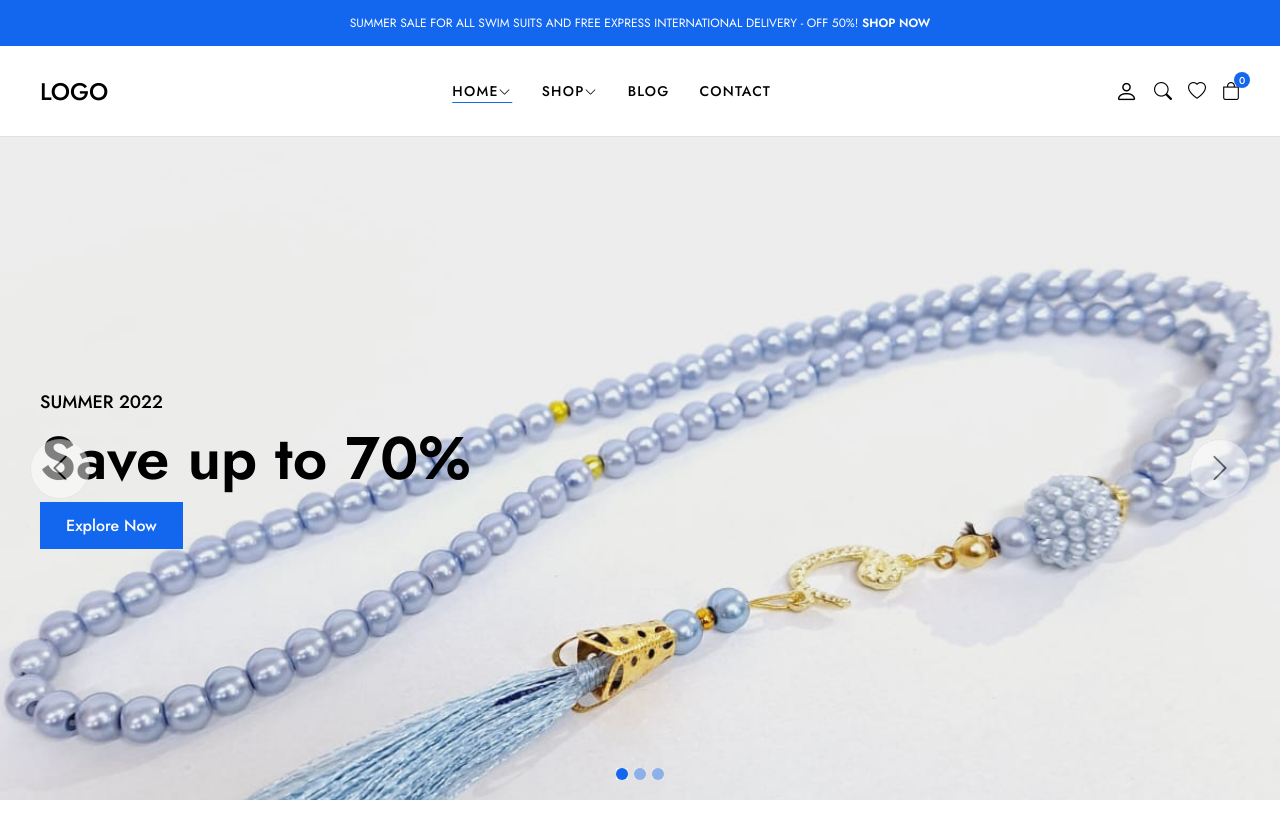
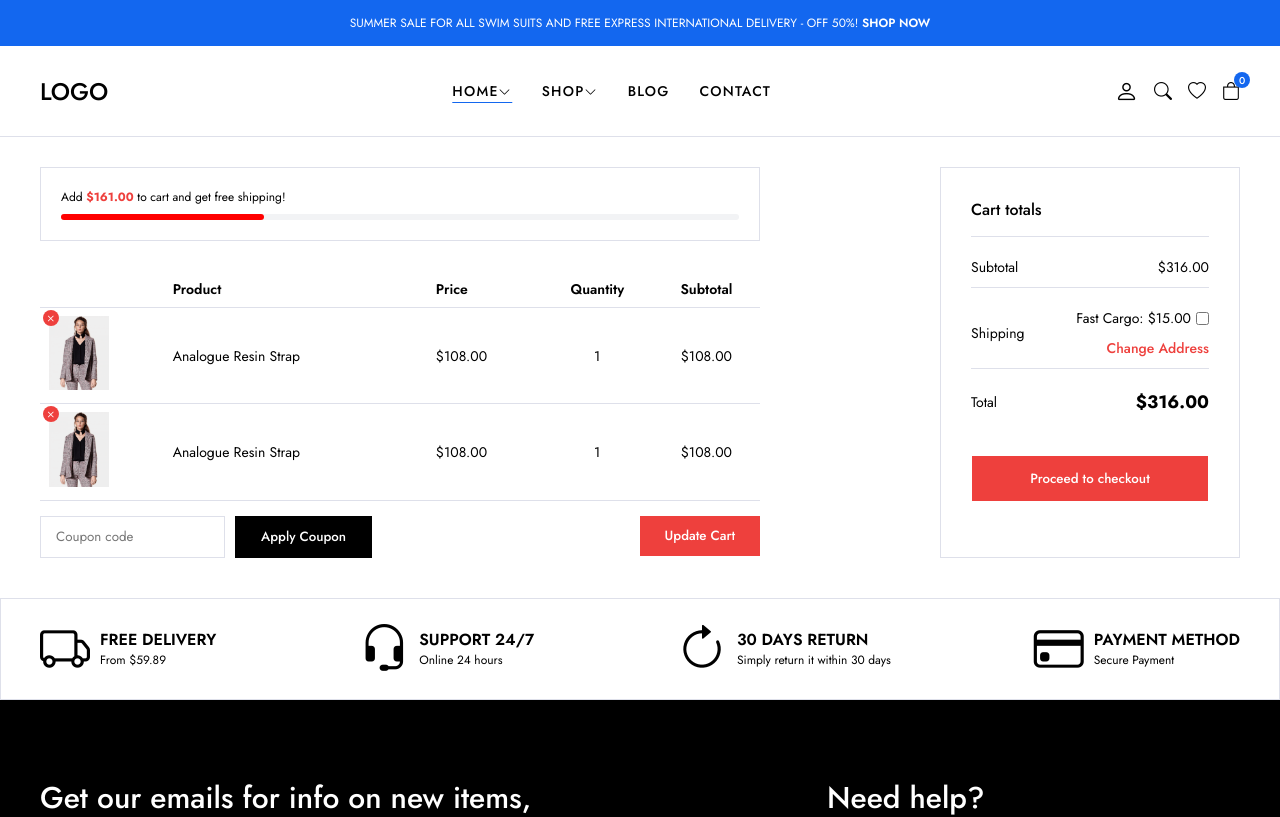
Before and after one commit to Hkn36Arslan/E-commerce_Website_With_React, a React (Vite) app in the folder E-Commerce/Frontend/e-comerce/: page / in a window 1280 px wide. Shown: the top 817 px of the page. Built offline with nearby package versions, Linux system fonts and the light colour scheme.

Commit message:
Projeye CartPages sayfası eklendi.

```diff
--- a/E-Commerce/Frontend/e-comerce/src/App.jsx
+++ b/E-Commerce/Frontend/e-comerce/src/App.jsx
@@ -1,16 +1,18 @@
 import React from "react";
 import "./App.css";
-import AuthPage from "./Pages/AuthPage";
-import ContactPage from "./Pages/ContactPage";
-import HomePage from "./Pages/HomePage";
-import ShopPage from "./Pages/ShopPage";
+import CartPage from "./Pages/CartPage";
+// import AuthPage from "./Pages/AuthPage";
+// import ContactPage from "./Pages/ContactPage";
+// import HomePage from "./Pages/HomePage";
+// import ShopPage from "./Pages/ShopPage";
 function App() {
   return (
     <React.Fragment>
-      <HomePage/>
+      {/* <HomePage/>
       <ShopPage/>
       <ContactPage/>
-      <AuthPage/>
+      <AuthPage/> */}
+      <CartPage/>
     </React.Fragment>
   );
 }
--- /dev/null
+++ b/E-Commerce/Frontend/e-comerce/src/Components/Cart/Cart.css
@@ -0,0 +1,225 @@
+.cart-page {
+  margin: 30px 0;
+}
+
+.cart-page-wrapper {
+  display: flex;
+  justify-content: space-between;
+}
+
+/*! cart form start  */
+
+.cart-page .cart-form {
+  flex-basis: 60%;
+}
+
+/*? progress start  */
+.cart-page .free-progress-bar {
+  border: 1px solid #dee0ea;
+  padding: 20px;
+  width: 100%;
+}
+
+.cart-page .progress-bar-title {
+  font-size: 12px;
+}
+
+.cart-page .progress-bar-title strong {
+  color: #ee403d;
+}
+
+.cart-page .progress-bar {
+  width: 100%;
+  height: 6px;
+  background-color: #f2f3f5;
+  border-radius: 10px;
+  margin-top: 8px;
+  position: relative;
+  z-index: -1;
+}
+
+.cart-page .progress-bar span {
+  background-color: red;
+  width: 30%;
+  height: 6px;
+  display: inline-block;
+  position: absolute;
+  z-index: 1;
+  border-radius: 10px;
+}
+/*? progress end  */
+
+/*? table start  */
+.cart-form table img {
+  width: 60px;
+}
+
+.cart-form .shop-table-wrapper {
+  overflow-x: auto;
+}
+
+.cart-form table > :not(caption) > * > * {
+  padding: 8px 0;
+}
+
+.cart-form table {
+  border-collapse: collapse;
+  width: 100%;
+  margin-top: 30px;
+  font-size: 14px;
+  min-width: 595px;
+}
+
+.cart-form table thead th {
+  text-align: start;
+  font-size: 14px;
+  font-weight: 600;
+}
+
+.cart-form table .product-quantity,
+.cart-form table .product-subtotal {
+  text-align: center;
+}
+
+.cart-form table tbody {
+  border-top: 1px solid #dee0ea;
+}
+
+.cart-form table tbody .cart-item {
+  border-bottom: 1px solid #dee0ea;
+}
+
+.cart-form table tbody .cart-image {
+  position: relative;
+}
+
+.cart-form table tbody i {
+  position: absolute;
+  top: 2px;
+  left: -6px;
+  background-color: #ee403d;
+  width: 16px;
+  height: 16px;
+  border-radius: 100%;
+  color: #fff;
+  display: grid;
+  place-items: center;
+  font-size: 13px;
+  cursor: pointer;
+}
+
+/*? table end  */
+
+/*? actions start  */
+.actions-wrapper {
+  display: flex;
+  justify-content: space-between;
+  flex-wrap: wrap;
+  gap: 10px;
+  margin-top: 15px;
+}
+
+.actions-wrapper .coupon {
+  display: flex;
+  align-items: center;
+  column-gap: 10px;
+}
+
+.actions-wrapper .coupon button {
+  background-color: #000;
+  color: #fff;
+}
+
+.actions-wrapper .coupon input {
+  height: 100%;
+}
+
+.actions-wrapper .update-cart button {
+  background-color: #ee403d;
+  color: #fff;
+  border: #fff;
+}
+/*? actions end  */
+
+/*? collaterals star  */
+
+.cart-collaterals {
+  flex: 0 0 300px;
+  border: 1px solid #dee0ea;
+  padding: 30px;
+}
+
+.cart-collaterals table {
+  width: 100%;
+  border-collapse: collapse;
+}
+
+.cart-collaterals h2 {
+  font-weight: 500;
+  font-size: 16px;
+  padding-bottom: 15px;
+  border-bottom: 1px solid #dee0ea;
+}
+
+.cart-collaterals table * {
+  font-size: 14px;
+  font-weight: 400;
+}
+
+.cart-collaterals table tr:not(:last-child) {
+  border-bottom: 1px solid #dee0ea;
+}
+
+.cart-collaterals table th {
+  text-align: start;
+  padding: 20px 0 10px 0;
+}
+
+.cart-collaterals table td {
+  text-align: end;
+  padding: 20px 0 10px 0;
+}
+
+.cart-collaterals table ul {
+  display: flex;
+  flex-direction: column;
+  row-gap: 10px;
+}
+
+.cart-collaterals table ul label {
+  display: flex;
+  align-items: center;
+  justify-content: flex-end;
+  column-gap: 5px;
+}
+
+.cart-collaterals table ul a {
+  color: #ee403d;
+  font-weight: 500;
+}
+
+.cart-collaterals table strong {
+  font-size: 18px;
+  font-weight: 700;
+}
+
+.cart-collaterals .checkout button {
+  margin-top: 30px;
+  background-color: #ee403d;
+  color: #fff;
+  border-color: #fff;
+  width: 100%;
+}
+
+/*? collaterals end  */
+
+/*! cart form end  */
+
+/* responsive */
+
+@media (max-width: 992px) {
+  .cart-page-wrapper {
+    flex-direction: column;
+    row-gap: 30px;
+  }
+}
--- /dev/null
+++ b/E-Commerce/Frontend/e-comerce/src/Components/Cart/Cart.jsx
@@ -0,0 +1,28 @@
+import "./Cart.css";
+import CartCoupon from "./CartCoupon";
+import CartProgress from "./CartProgress";
+import CartTable from "./CartTable";
+import CartTotals from "./CartTotals";
+
+const Cart = () => {
+  return (
+    <section className="cart-page">
+      <div className="container">
+        <div className="cart-page-wrapper">
+          <form className="cart-form">
+            <CartProgress />
+            <div className="shop-table-wrapper">
+              <CartTable />
+              <CartCoupon />
+            </div>
+          </form>
+          <div className="cart-collaterals">
+            <CartTotals />
+          </div>
+        </div>
+      </div>
+    </section>
+  );
+};
+
+export default Cart;
--- /dev/null
+++ b/E-Commerce/Frontend/e-comerce/src/Components/Cart/CartCoupon.jsx
@@ -0,0 +1,15 @@
+const CartCoupon = () => {
+  return (
+    <div className="actions-wrapper">
+      <div className="coupon">
+        <input type="text" className="input-text" placeholder="Coupon code" />
+        <button className="btn">Apply Coupon</button>
+      </div>
+      <div className="update-cart">
+        <button className="btn">Update Cart</button>
+      </div>
+    </div>
+  );
+};
+
+export default CartCoupon;
--- /dev/null
+++ b/E-Commerce/Frontend/e-comerce/src/Components/Cart/CartItem.jsx
@@ -0,0 +1,17 @@
+const CartItem = () => {
+  return (
+    <tr className="cart-item">
+      <td></td>
+      <td className="cart-image">
+        <img src="img/products/product1/1.png" alt="" />
+        <i className="bi bi-x delete-cart" data-id="1"></i>
+      </td>
+      <td>Analogue Resin Strap</td>
+      <td>$108.00</td>
+      <td className="product-quantity">1</td>
+      <td className="product-subtotal">$108.00</td>
+    </tr>
+  );
+};
+
+export default CartItem;
--- /dev/null
+++ b/E-Commerce/Frontend/e-comerce/src/Components/Cart/CartProgress.jsx
@@ -0,0 +1,14 @@
+const CartProgress = () => {
+  return (
+    <div className="free-progress-bar">
+      <p className="progress-bar-title">
+        Add <strong>$161.00</strong> to cart and get free shipping!
+      </p>
+      <div className="progress-bar">
+        <span className="progress"></span>
+      </div>
+    </div>
+  );
+};
+
+export default CartProgress;
--- /dev/null
+++ b/E-Commerce/Frontend/e-comerce/src/Components/Cart/CartTable.jsx
@@ -0,0 +1,24 @@
+import CartItem from "./CartItem";
+
+const CartTable = () => {
+  return (
+    <table className="shop-table">
+      <thead>
+        <tr>
+          <th className="product-thumbnail">&nbsp;</th>
+          <th className="product-thumbnail">&nbsp;</th>
+          <th className="product-name">Product</th>
+          <th className="product-price">Price</th>
+          <th className="product-quantity">Quantity</th>
+          <th className="product-subtotal">Subtotal</th>
+        </tr>
+      </thead>
+      <tbody className="cart-wrapper">
+        <CartItem />
+        <CartItem />
+      </tbody>
+    </table>
+  );
+};
+
+export default CartTable;
--- /dev/null
+++ b/E-Commerce/Frontend/e-comerce/src/Components/Cart/CartTotals.jsx
@@ -0,0 +1,44 @@
+const CartTotals = () => {
+  return (
+    <div className="cart-totals">
+      <h2>Cart totals</h2>
+      <table>
+        <tbody>
+          <tr className="cart-subtotal">
+            <th>Subtotal</th>
+            <td>
+              <span id="subtotal">$316.00</span>
+            </td>
+          </tr>
+          <tr>
+            <th>Shipping</th>
+            <td>
+              <ul>
+                <li>
+                  <label>
+                    Fast Cargo: $15.00
+                    <input type="checkbox" id="fast-cargo" />
+                  </label>
+                </li>
+                <li>
+                  <a href="#">Change Address</a>
+                </li>
+              </ul>
+            </td>
+          </tr>
+          <tr>
+            <th>Total</th>
+            <td>
+              <strong id="cart-total">$316.00</strong>
+            </td>
+          </tr>
+        </tbody>
+      </table>
+      <div className="checkout">
+        <button className="btn btn-lg">Proceed to checkout</button>
+      </div>
+    </div>
+  );
+};
+
+export default CartTotals;
--- a/E-Commerce/Frontend/e-comerce/src/Components/Layout/Header/Header.jsx
+++ b/E-Commerce/Frontend/e-comerce/src/Components/Layout/Header/Header.jsx
@@ -1,4 +1,4 @@
-import "./Header.css"
+import "./Header.css";
 
 const Header = () => {
   return (
--- /dev/null
+++ b/E-Commerce/Frontend/e-comerce/src/Pages/CartPage.jsx
@@ -0,0 +1,17 @@
+import { Fragment } from "react";
+import Cart from "../Components/Cart/Cart";
+
+import Footer from "../Components/Layout/Footer/Footer";
+import Header from "../Components/Layout/Header/Header";
+
+const CartPage = () => {
+  return (
+    <Fragment>
+      <Header/>
+      <Cart />
+      <Footer />
+    </Fragment>
+  );
+};
+
+export default CartPage;
```
Also changed, not shown: E-Commerce/Frontend/e-comerce/src/Components/Layout/Footer/Footer.jsx (+6 -5 lines).
